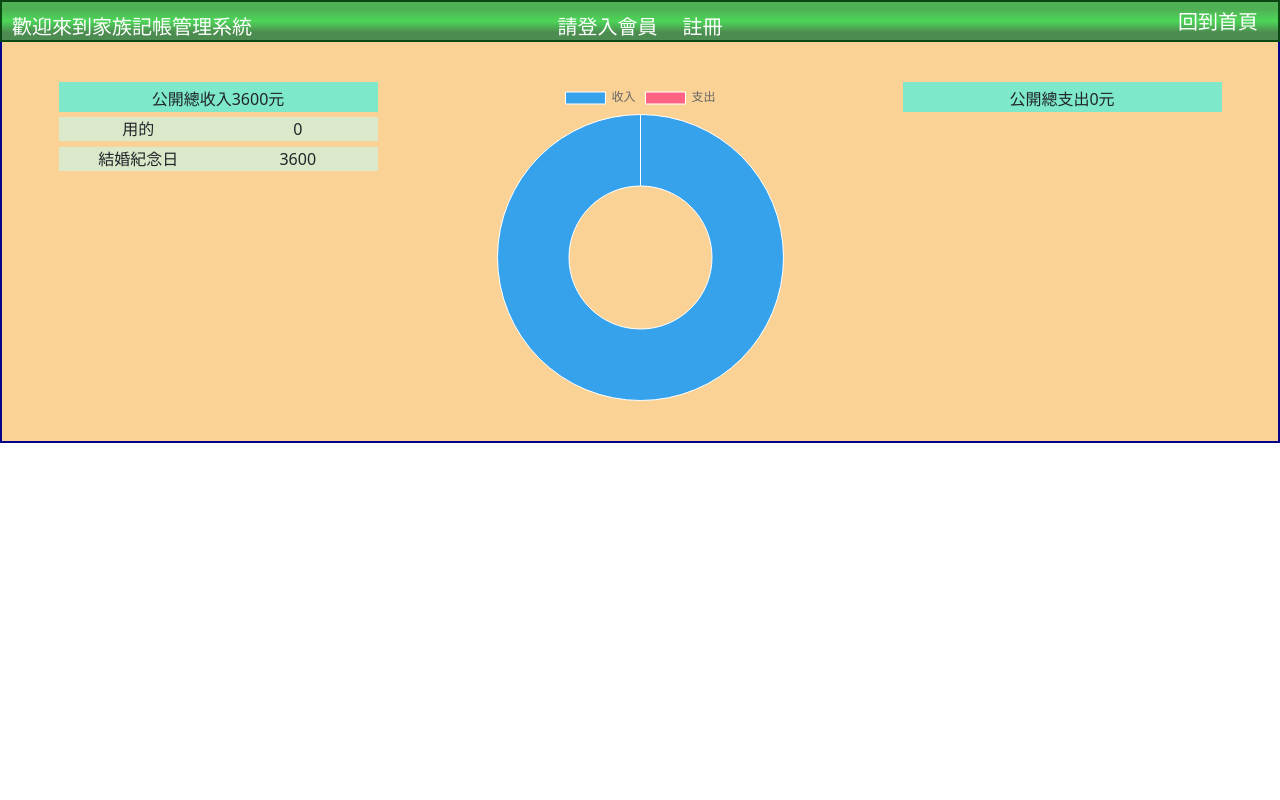
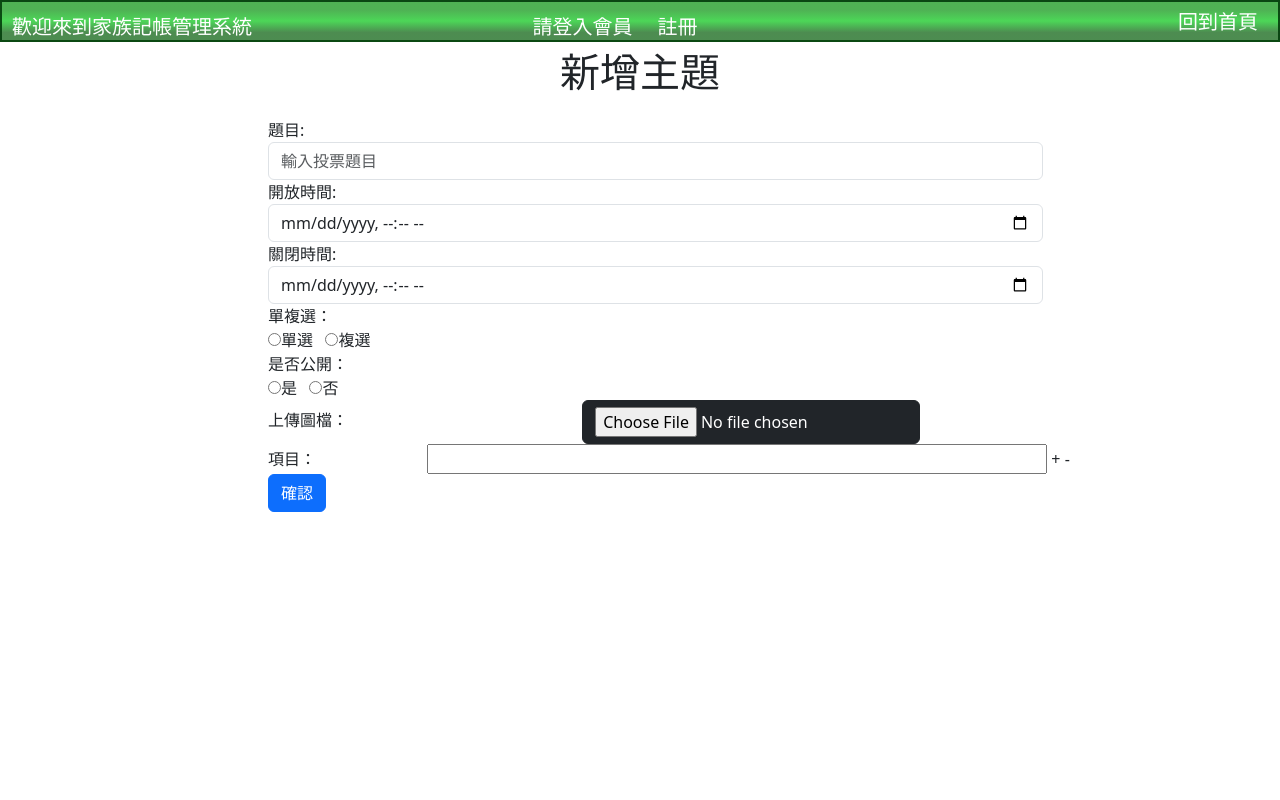
Before and after one commit to Cerry0524/votesystem, a PHP site: page /index.php?do=add_vote in a window 1280 px wide. Run offline with PHP 8.4, Linux system fonts and the light colour scheme; data comes from the database, SQL or seed files in the repository; some libraries are stand-ins or nearby versions.

Commit message:
更新內容

```diff
--- /dev/null
+++ b/back/add_vote.php
@@ -0,0 +1,75 @@
+<p class="fs-1 text-center">新增主題</p>
+<div class="container">
+    <form class="form-horizontal" action="../api/add_vote.php" method="post" enctype="multipart/form-data">
+        <div class="form-group offset-2">
+            <label class="control-label col-sm-2" for="topic">題目:</label>
+            <div class="col-sm-10">
+                <input type="text" class="form-control" id="topic" placeholder="輸入投票題目">
+            </div>
+        </div>
+        <div class="form-group offset-2">
+            <label class="control-label col-sm-offset-2 col-sm-2" for="open_time">開放時間:</label>
+            <div class="col-sm-10">
+                <input type="datetime-local" class="form-control" id="open_time">
+            </div>
+        </div>
+        <div class="form-group offset-2">
+            <label class="control-label col-sm-offset-2 col-sm-2" for="close_time">關閉時間:</label>
+            <div class="col-sm-10">
+                <input type="datetime-local" class="form-control" id="close_time">
+            </div>
+        </div>
+        <div class="form-group offset-2">
+            <label  class="control-label col-sm-2" for="type">單複選：</label>
+            <div class="col-sm-offset-4 col-sm-6">
+                <input type="radio" name="type" value="1">單選&nbsp;&nbsp;
+                <input type="radio" name="type" value="2">複選
+            </div>
+        </div>
+        <div class="form-group offset-2">
+            <label  class="control-label col-sm-4" for="type">是否公開：</label>
+            <div class="col-sm-offset-4 col-sm-6">
+                <input type="radio" name="type" value="0">是&nbsp;&nbsp;
+                <input type="radio" name="type" value="1">否
+            </div>
+        </div>
+        <div class="form-group offset-2 ">
+            <label class="control-label col-sm-offset-2 col-sm-4" for="img">上傳圖檔：</label>
+            <input class="col-sm-offset-2 btn btn-dark"  type="file" name="img" id="img">
+        </div>
+        <div class="form-group offset-2 options">
+            <div>
+                <label class="control-label col-sm-2" for="description" >項目：</label>
+                <input type="text" name="description[]" class="col-sm-8 description-input">
+                <span onclick="addOption()">+</span>
+                <span onclick="removeOption(this)">-</span>
+            </div>
+        </div>
+        <div class="form-group  offset-2 ">
+            <div class="col-sm-offset-2 col-sm-10">
+                <button type="submit" class="btn btn-primary">確認</button>
+            </div>
+    </form>
+</div>
+
+</main>
+</body>
+
+</html>
+
+<script>
+    function addOption() {
+        let opt = `<div>
+                <label for="description">項目：</label>
+                <input type="text" name="description[]"  class="description-input">
+                <span onclick="addOption()">+</span>
+                <span onclick="removeOption(this)">-</span>
+            </div>`
+        $(".options").append(opt);
+    }
+
+    function removeOption(el) {
+        let dom = $(el).parent()
+        $(dom).remove();
+    }
+</script>
--- a/css/style.css
+++ b/css/style.css
@@ -1,6 +1,6 @@
 * {
     box-sizing: border-box;
-    text-align: center;
+    /* text-align: center; */
 }
 
 
--- a/db.php
+++ b/db.php
@@ -1,5 +1,7 @@
+<link rel="stylesheet" href="./css/normalize.css">
 <link href="https://cdn.jsdelivr.net/npm/bootstrap@5.3.0/dist/css/bootstrap.min.css" rel="stylesheet" integrity="sha384-9ndCyUaIbzAi2FUVXJi0CjmCapSmO7SnpJef0486qhLnuZ2cdeRhO02iuK6FUUVM" crossorigin="anonymous">
 <script src="https://cdn.jsdelivr.net/npm/bootstrap@5.3.0/dist/js/bootstrap.bundle.min.js" integrity="sha384-geWF76RCwLtnZ8qwWowPQNguL3RmwHVBC9FhGdlKrxdiJJigb/j/68SIy3Te4Bkz" crossorigin="anonymous"></script>
+<script src="../js/jquery-3.7.0.min.js"></script>
 <?php
 $dsn = "mysql:host=localhost;charset=utf8;dbname=familything";
 $pdo = new PDO($dsn, 'root', '');
--- a/index.php
+++ b/index.php
@@ -7,9 +7,8 @@
     <meta http-equiv="X-UA-Compatible" content="IE=edge">
     <meta name="viewport" content="width=device-width, initial-scale=1.0">
     <title>家族記帳管理系統</title>
-    <link rel="stylesheet" href="./css/normalize.css"><!-- 標準化css -->
+
     <link rel="stylesheet" href="./css/style.css">
-    <script src="../js/jquery-3.7.0.min.js"></script> <!-- 引進jquery -->
 </head>
 
 <body>
```
Also changed, not shown: front/vote_list.php (+46 -4 lines), api/add_vote.php (added).
